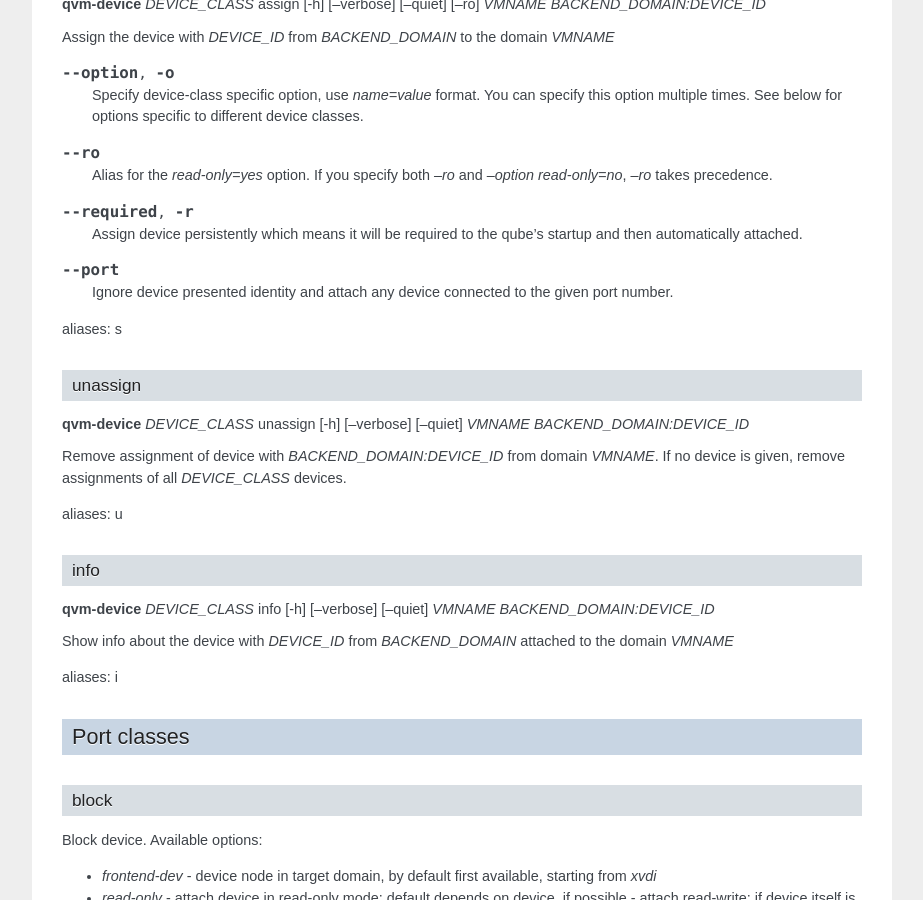
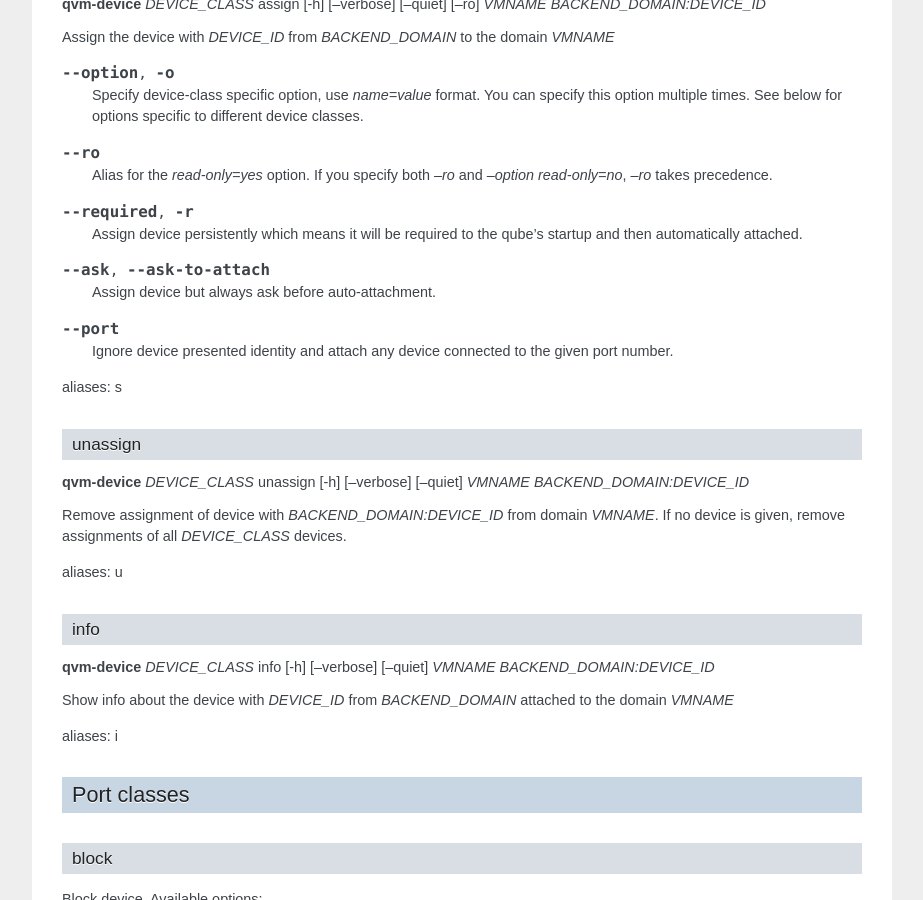
Before and after one commit to QubesOS/qubes-core-admin-client, a Sphinx documentation site: the page built from doc/manpages/qvm-device.rst, in a window 1280 px wide and 900 px high, scrolled down 1634 px. Shown: the whole window, without its empty margins (198-1121 px from the left). Built offline with Sphinx 7.4.7, drawn with Linux system fonts in a browser that asks for light colours; the version number could not be read and is left out.

Commit message:
q-dev: ask docs

```diff
--- a/doc/manpages/qvm-device.rst
+++ b/doc/manpages/qvm-device.rst
@@ -112,6 +112,10 @@ Assign the device with *DEVICE_ID* from *BACKEND_DOMAIN* to the domain *VMNAME*
 
    Assign device persistently which means it will be required to the qube's startup and then automatically attached.
 
+.. option:: --ask, --ask-to-attach
+
+   Assign device but always ask before auto-attachment.
+
 .. option:: --port
 
    Ignore device presented identity and attach any device connected to the given port number.
```
